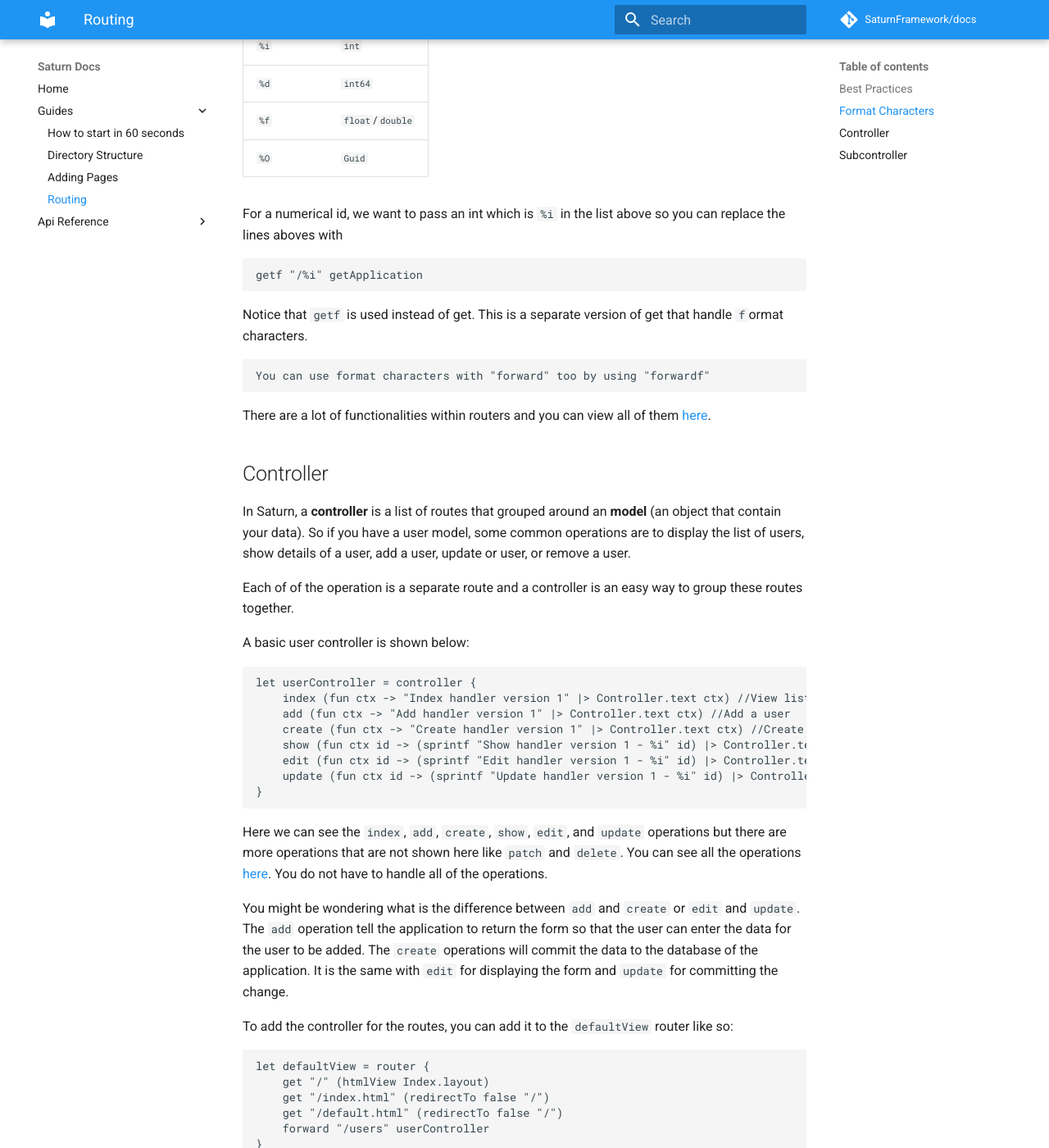
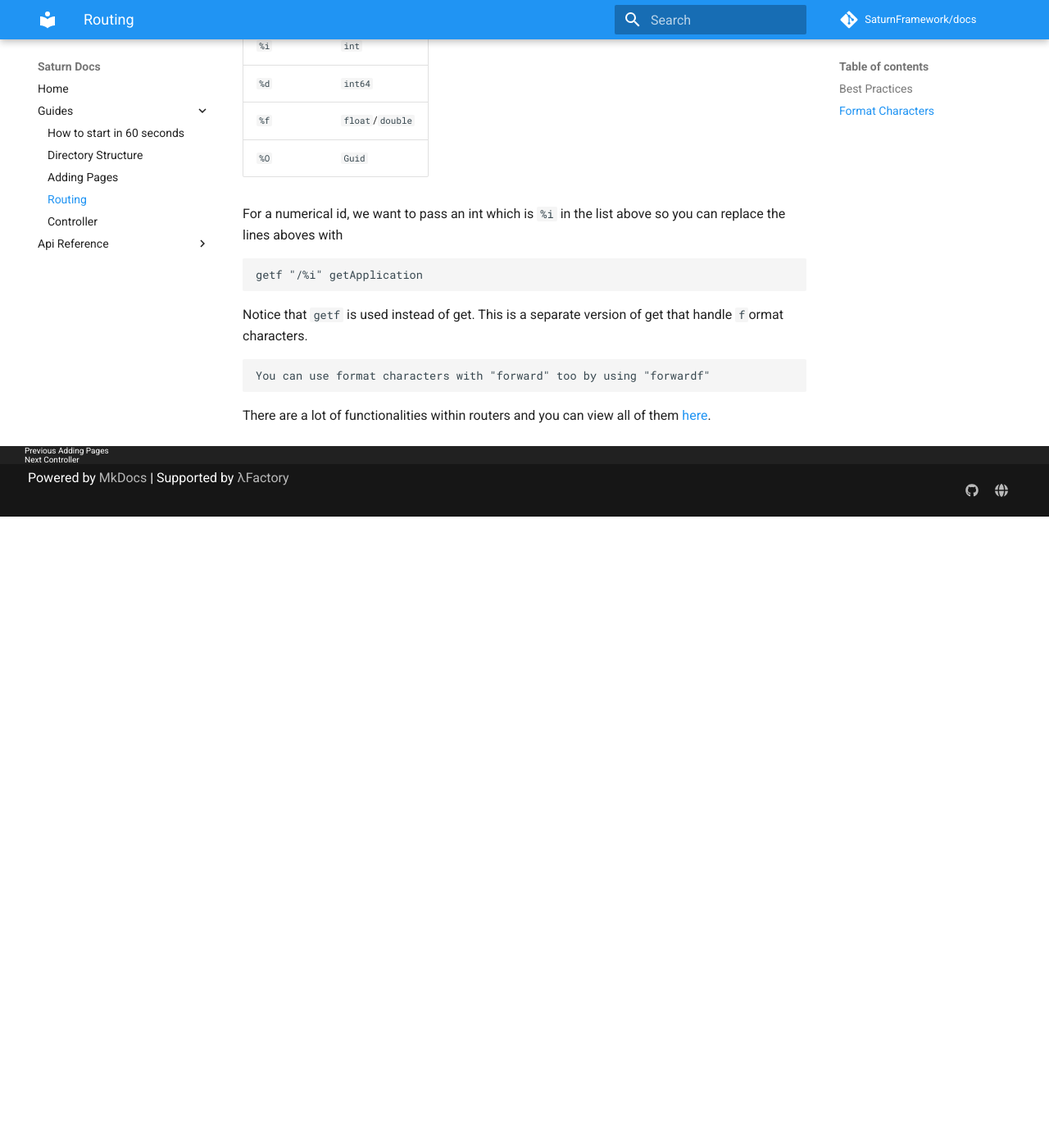
Before and after one commit to tmpreston/docs-2, an MkDocs documentation site: the page built from docs/guides/routing.md, in a window 1280 px wide and 1400 px high, scrolled down 4417 px. Shown: the whole window at 82% size. Built offline with MkDocs 1.6.1 and Material for MkDocs 9.7.7, drawn with Linux system fonts in a browser that asks for light colours; comment, search, counter and statistics services are not loaded; old or Windows-style settings are respelled for this version of MkDocs; after the commit the page ends 5047 px from its top, so only the background shows below that; some of the changed text lies outside the part shown.

Commit message:
Move controller section into a separate guide

````diff
--- a/docs/guides/routing.md
+++ b/docs/guides/routing.md
@@ -187,68 +187,3 @@
     You can use format characters with "forward" too by using "forwardf"
 
 There are a lot of functionalities within routers and you can view all of them [here](../api/scope).
-
-## Controller
-
-In Saturn, a **controller** is a list of routes that grouped around an **model** (an object that contain your data). So if you have a user model, some common operations are to display the list of users, show details of a user, add a user, update or user, or remove a user.
-
-Each of of the operation is a separate route and a controller is an easy way to group these routes together.
-
-A basic user controller is shown below:
-
-```fsharp
-let userController = controller {
-    index (fun ctx -> "Index handler version 1" |> Controller.text ctx) //View list of user
-    add (fun ctx -> "Add handler version 1" |> Controller.text ctx) //Add a user
-    create (fun ctx -> "Create handler version 1" |> Controller.text ctx) //Create a user
-    show (fun ctx id -> (sprintf "Show handler version 1 - %i" id) |> Controller.text ctx) //Show details of user
-    edit (fun ctx id -> (sprintf "Edit handler version 1 - %i" id) |> Controller.text ctx)  //Edit user
-    update (fun ctx id -> (sprintf "Update handler version 1 - %i" id) |> Controller.text ctx)  //Update user
-}
-```
-
-Here we can see the `index`, `add`, `create`, `show`, `edit`, and `update` operations but there are more operations that are not shown here like `patch` and `delete`. You can see all the operations [here](../api/controller). You do not have to handle all of the operations.
-
-You might be wondering what is the difference between `add` and `create` or `edit` and `update`. The `add` operation tell the application to return the form so that the user can enter the data for the user to be added. The `create` operations will commit the data to the database of the application. It is the same with `edit` for displaying the form and `update` for committing the change.
-
-To add the controller for the routes, you can add it to the `defaultView` router like so:
-
-```fsharp
-let defaultView = router {
-    get "/" (htmlView Index.layout)
-    get "/index.html" (redirectTo false "/")
-    get "/default.html" (redirectTo false "/")
-    forward "/users" userController
-}
-```
-
-The route will now be:
-
-    yoursite.com
-        └── "" (router)
-            └── "" (browserRouter)
-                └── "" (defaultView)
-                    ├── "/"                 -yoursite.com/
-                    ├── "/index.html"       -redirect to yoursite.com/
-                    ├── "/default.html"     -redirect to yoursite.com/
-                    └── "/users"
-                        ├── index "/"           -yoursite.com/users/
-                        ├── add "/add"          -yoursite.com/users/add
-                        ├── create              -POST yoursite.com/users/add
-                        ├── show "/%i"          -yoursite.com/users/%i
-                        ├── edit "/%i/edit"     -yoursite.com/users/%i/edit
-                        └── update ""           -POST yoursite.com/users/%i/edit
-
-The create and update operations make changes to the database so you have to make a POST request containing the information you want to save to the database.
-
-## Subcontroller
-
-Now that you know how to chain the routers together to create the routes. We can look at a common scenario for a website. A website usually has users and each users can create multiple comments.
-
-    yoursite.com
-        └── "/users"
-            └── "" (browserRouter)
-                └── "" (defaultView)
-                    ├── "/"                 -yoursite.com/
-                    ├── "/index.html"       -redirect to yoursite.com/
-                    └── "/default.html"     -redirect to yoursite.com/
--- a/mkdocs.yml
+++ b/mkdocs.yml
@@ -14,6 +14,7 @@
     - Directory Structure: 'guides/directory-structure.md'
     - Adding Pages: 'guides/adding-pages.md'
     - Routing: 'guides/routing.md'
+    - Controller: 'guides/controller.md'
   - Api Reference:
     - Pipeline: 'api/pipeline.md'
     - Scope: 'api/scope.md'
````
Also changed, not shown: docs/guides/controller.md (added, +96 -0 lines).
